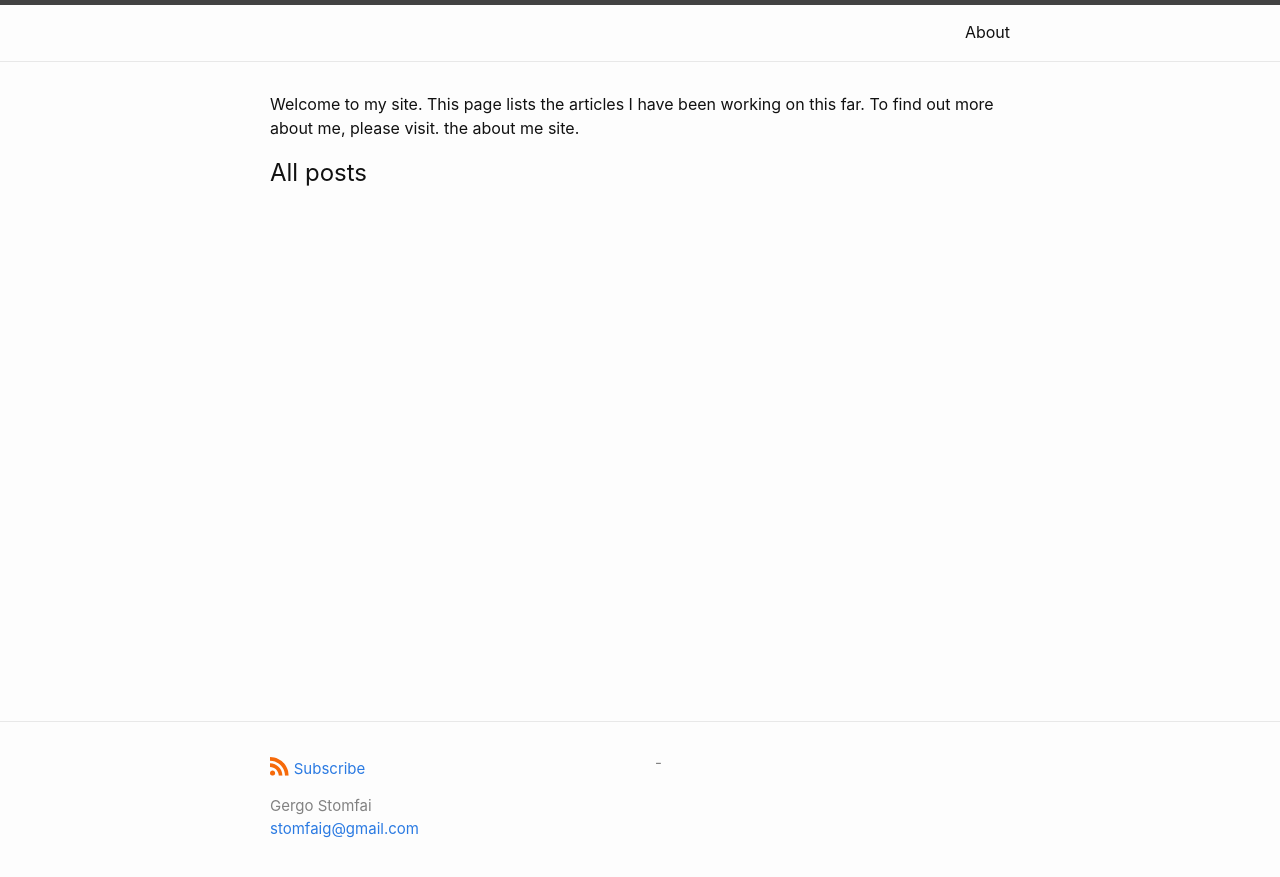
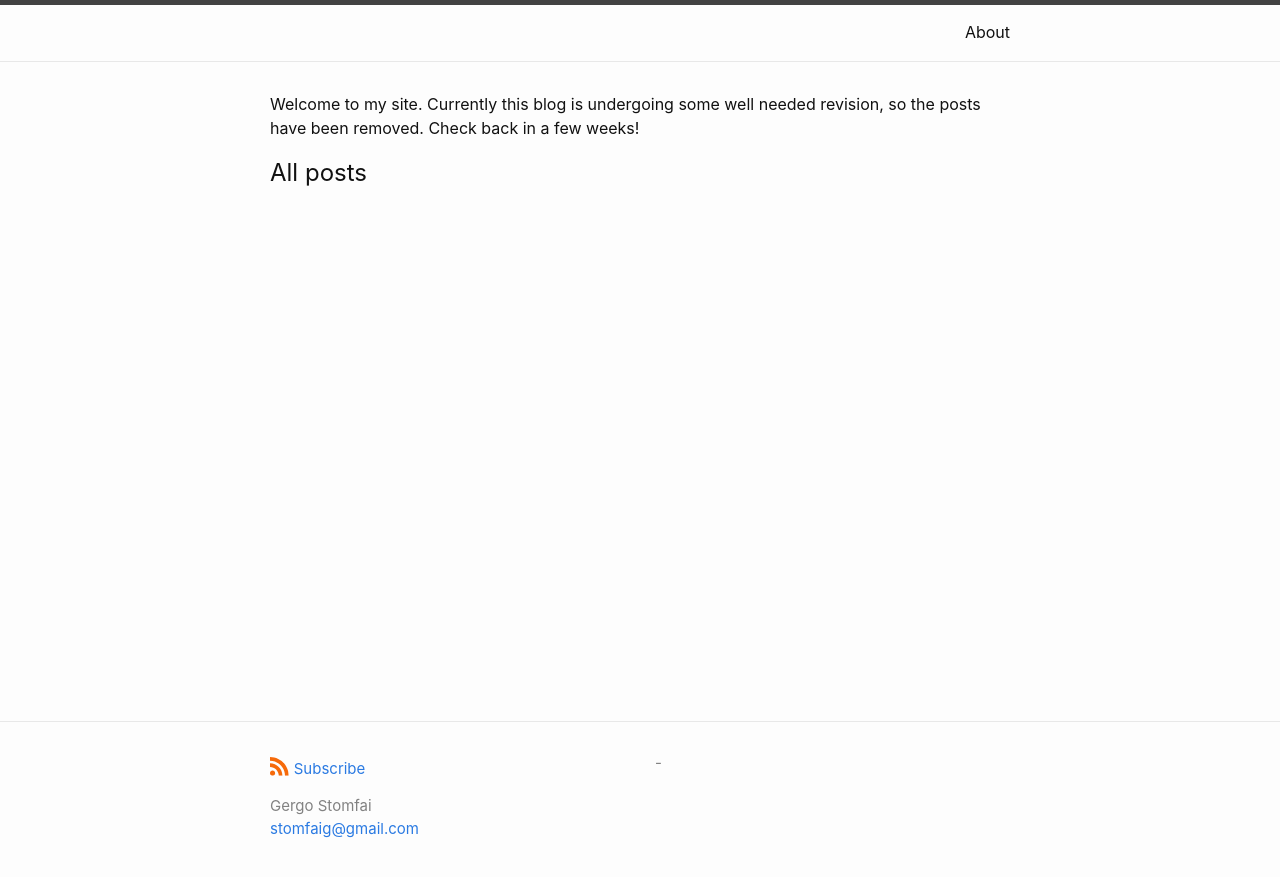
Before and after one commit to stomfaig/stomfaig.github.io, a Jekyll site: the page built from index.md, in a window 1280 px wide. Shown: the top 877 px of the page. Built offline with Jekyll 4.4.1, drawn with Linux system fonts in a browser that asks for light colours.

Commit message:
updating index

```diff
--- a/index.md
+++ b/index.md
@@ -8,4 +8,4 @@
 layout: home
 ---
 
-Welcome to my site. This page lists the articles I have been working on this far. To find out more about me, please visit. the about me site.
+Welcome to my site. Currently this blog is undergoing some well needed revision, so the posts have been removed. Check back in a few weeks!
```
